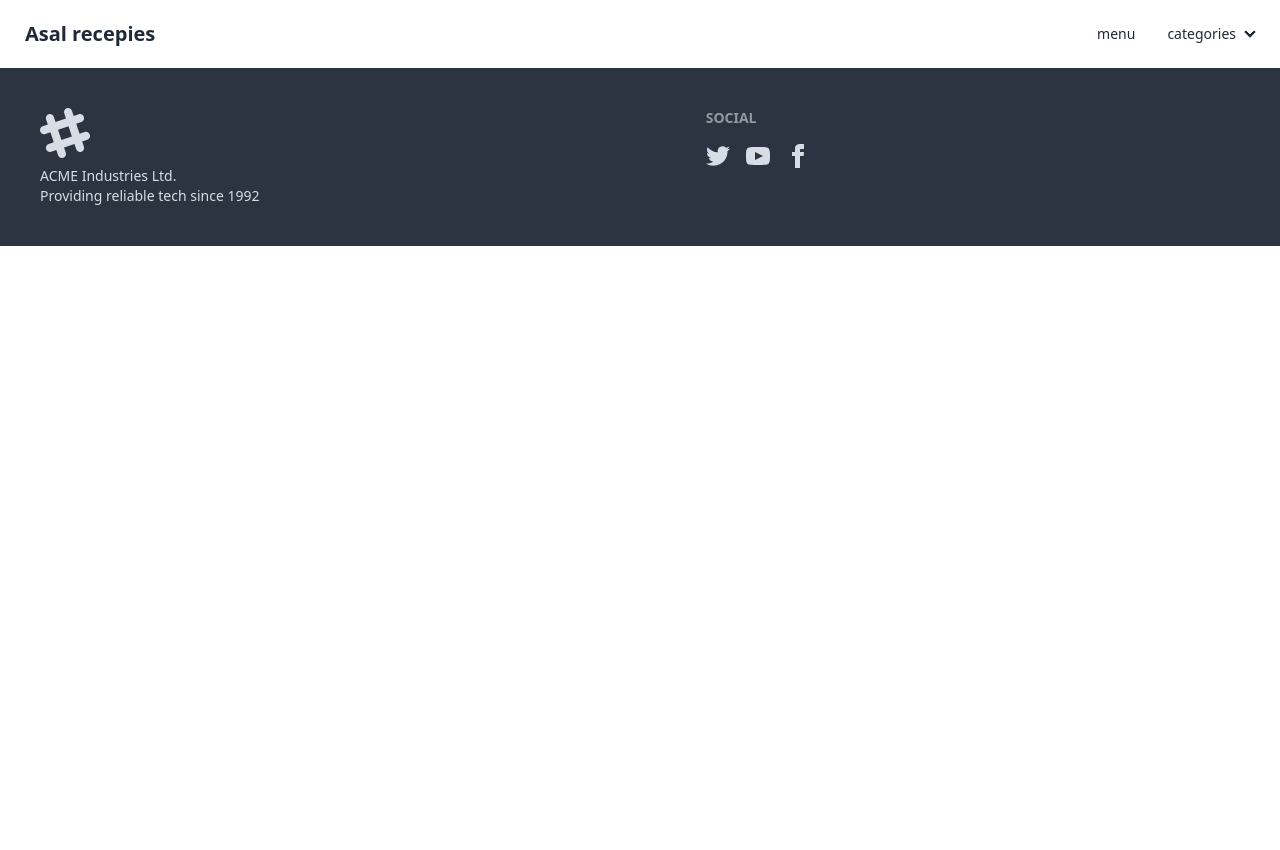
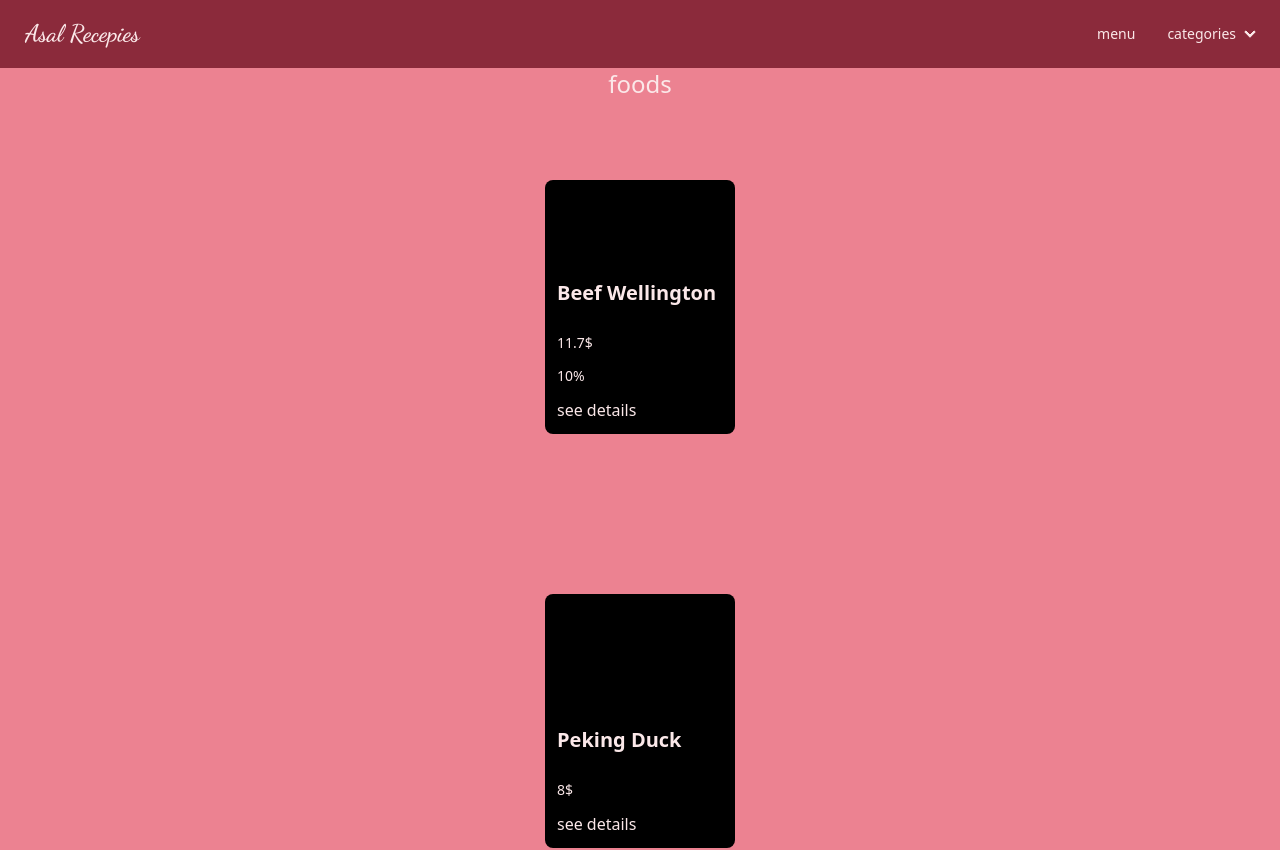
Before and after one commit to khashayarmobarez/asal-recepies, a Next.js app: page /recepies in a window 1280 px wide. Shown: the top 850 px of the page. Before the commit the page ends 800 px from the top, so only its background shows below. Built offline with nearby package versions, Linux system fonts and the light colour scheme; data requests are answered from the project's data file.

Commit message:
adding font and styling

```diff
--- a/components/layout/Layout.js
+++ b/components/layout/Layout.js
@@ -1,12 +1,13 @@
 import Link from "next/link";
+
 
 
 const Layout = ({children}) => {
     return (
         <>
-            <header className="navbar bg-base-100">
-                <div className="flex-1">
-                    <Link href={'/'} className="btn btn-ghost text-xl">Asal recepies</Link>
+            <header className="navbar bg-darkRed">
+                <div className="flex-1 dancing-script" >
+                    <Link href={'/'} className="btn btn-ghost text-2xl" >Asal Recepies</Link>
                 </div>
                 <div className="flex-none">
                     <ul className="menu menu-horizontal px-1">
--- /dev/null
+++ b/components/modules/recepies/FoodCard.js
@@ -0,0 +1,106 @@
+import Link from "next/link";
+
+const FoodCard = ({foodData}) => {
+
+    const { id, name, price, details, discount } = foodData;
+
+
+    return (
+        <div className=" flex flex-col items-center  my-20">
+            {/* <img src={`/images/${id}.jpeg`} alt={'image'} /> */}
+            <div className="card">
+                <p className="heading">
+                    {name}
+                </p>
+                <p>
+                    {details[0].cuisine}
+                </p>
+                <p>
+                    {
+                    discount ?
+                        <span>
+                            {(price * (100 - discount) / 100)}
+                        </span>
+                        :
+                        <span>
+                            {price}
+                        </span>
+                    }
+                    $
+                </p>
+                {
+                    discount > 0 &&
+                    <p>{discount}%</p>
+                }
+                <Link href={`/recepie/${id}`}>see details</Link>
+            </div>
+
+            <style jsx>{`
+                .card {
+                position: relative;
+                width: 190px;
+                height: 254px;
+                background-color: #000;
+                display: flex;
+                flex-direction: column;
+                justify-content: end;
+                padding: 12px;
+                gap: 12px;
+                border-radius: 8px;
+                cursor: pointer;
+                }
+
+                .card::before {
+                content: '';
+                position: absolute;
+                inset: 0;
+                left: -5px;
+                margin: auto;
+                width: 200px;
+                height: 264px;
+                border-radius: 10px;
+                background: linear-gradient(-45deg, #e81cff 0%, #40c9ff 100% );
+                z-index: -10;
+                pointer-events: none;
+                transition: all 0.6s cubic-bezier(0.175, 0.885, 0.32, 1.275);
+                }
+
+                .card::after {
+                content: "";
+                z-index: -1;
+                position: absolute;
+                inset: 0;
+                background: linear-gradient(-45deg, #fc00ff 0%, #00dbde 100% );
+                transform: translate3d(0, 0, 0) scale(0.95);
+                filter: blur(20px);
+                }
+
+                .heading {
+                font-size: 20px;
+                text-transform: capitalize;
+                font-weight: 700;
+                }
+
+                .card p:not(.heading) {
+                font-size: 14px;
+                }
+
+                .card p:last-child {
+                color: #e81cff;
+                font-weight: 600;
+                }
+
+                .card:hover::after {
+                filter: blur(30px);
+                }
+
+                .card:hover::before {
+                transform: rotate(-90deg) scaleX(1.34) scaleY(0.77);
+                }
+            `}</style>
+
+        </div>
+    );
+};
+
+export default FoodCard;
--- a/components/templates/RecepiesPage.js
+++ b/components/templates/RecepiesPage.js
@@ -1,12 +1,21 @@
 import React from 'react';
+import FoodCard from '../modules/recepies/FoodCard';
 
 const RecepiesPage = ({data}) => {
 
     console.log(data)
 
     return (
-        <div>
+        <div className='w-full flex justify-center'>
+            <div className='w-full flex flex-col items-center '>
 
+                <h2 className='text-2xl'>foods</h2>
+                {
+                    data.map(food =>
+                        <FoodCard key={food.id} foodData={food} />
+                    )
+                }
+            </div>
         </div>
     );
 };
--- a/pages/_document.js
+++ b/pages/_document.js
@@ -3,7 +3,11 @@ import { Html, Head, Main, NextScript } from 'next/document'
 export default function Document() {
   return (
     <Html lang="en">
-      <Head />
+      <Head >
+        <link rel="preconnect" href="https://fonts.googleapis.com"/>
+        <link rel="preconnect" href="https://fonts.gstatic.com" crossorigin/>
+        <link href="https://fonts.googleapis.com/css2?family=Dancing+Script:wght@400..700&family=League+Spartan:wght@100;200;300;400;500;700&family=Noto+Kufi+Arabic&family=Parisienne&display=swap" rel="stylesheet"/>
+      </Head>
       <body>
         <Main />
         <NextScript />
--- a/styles/globals.css
+++ b/styles/globals.css
@@ -2,7 +2,18 @@
 @tailwind components;
 @tailwind utilities;
 
+/* Primary Colors: Use --dark-red for headings, borders, or prominent buttons.
+Accent Colors: Use --soft-pink and --warm-rose for backgrounds, hover effects, or secondary buttons.
+Base Color: Use --light-pink as the main theme color.
+Light Accents: --soft-cream can add subtle highlights without overpowering the palette. */
 :root {
+  --light-pink: #ec8291; /* Base color */
+  --dark-red: #8b2a3b; /* Deep, dark red */
+  --soft-pink: #f5b7c3; /* Light, muted pink */
+  --wine-red: #a6294e; /* Wine-inspired dark red */
+  --dusty-rose: #b3777b; /* Soft, dusty rose */
+  --warm-rose: #cc5660; /* Warmer tone of rose */
+  --soft-cream: #fbe8e9; /* Soft, pale cream for lighter accents */
 }
 
 @media (prefers-color-scheme: dark) {
@@ -23,6 +34,8 @@ body {
 }
 
 body {
+  background-color: var(--light-pink);
+  color: var(--soft-cream);
 }
 
 a {
@@ -30,6 +43,13 @@ a {
   text-decoration: none;
 }
 
+.dancing-script {
+  font-family: "Dancing Script", cursive;
+  font-optical-sizing: auto;
+  font-weight: 400;
+  font-style: normal;
+}
+
 @media (prefers-color-scheme: dark) {
   html {
     color-scheme: dark;
--- a/tailwind.config.js
+++ b/tailwind.config.js
@@ -6,6 +6,15 @@ module.exports = {
     './components/**/*.{js,ts,jsx,tsx}',
   ],
   theme: {
+    colors: {
+      lightPink: 'var(--light-pink)',       // #ec8291 - Base color
+      darkRed: 'var(--dark-red)',           // #8b2a3b - Deep, dark red
+      softPink: 'var(--soft-pink)',         // #f5b7c3 - Light, muted pink
+      wineRed: 'var(--wine-red)',           // #a6294e - Wine-inspired dark red
+      dustyRose: 'var(--dusty-rose)',       // #b3777b - Soft, dusty rose
+      warmRose: 'var(--warm-rose)',         // #cc5660 - Warmer tone of rose
+      softCream: 'var(--soft-cream)',       // #fbe8e9 - Soft, pale cream for lighter accents
+    },
     extend: {},
   },
   plugins: [
```
